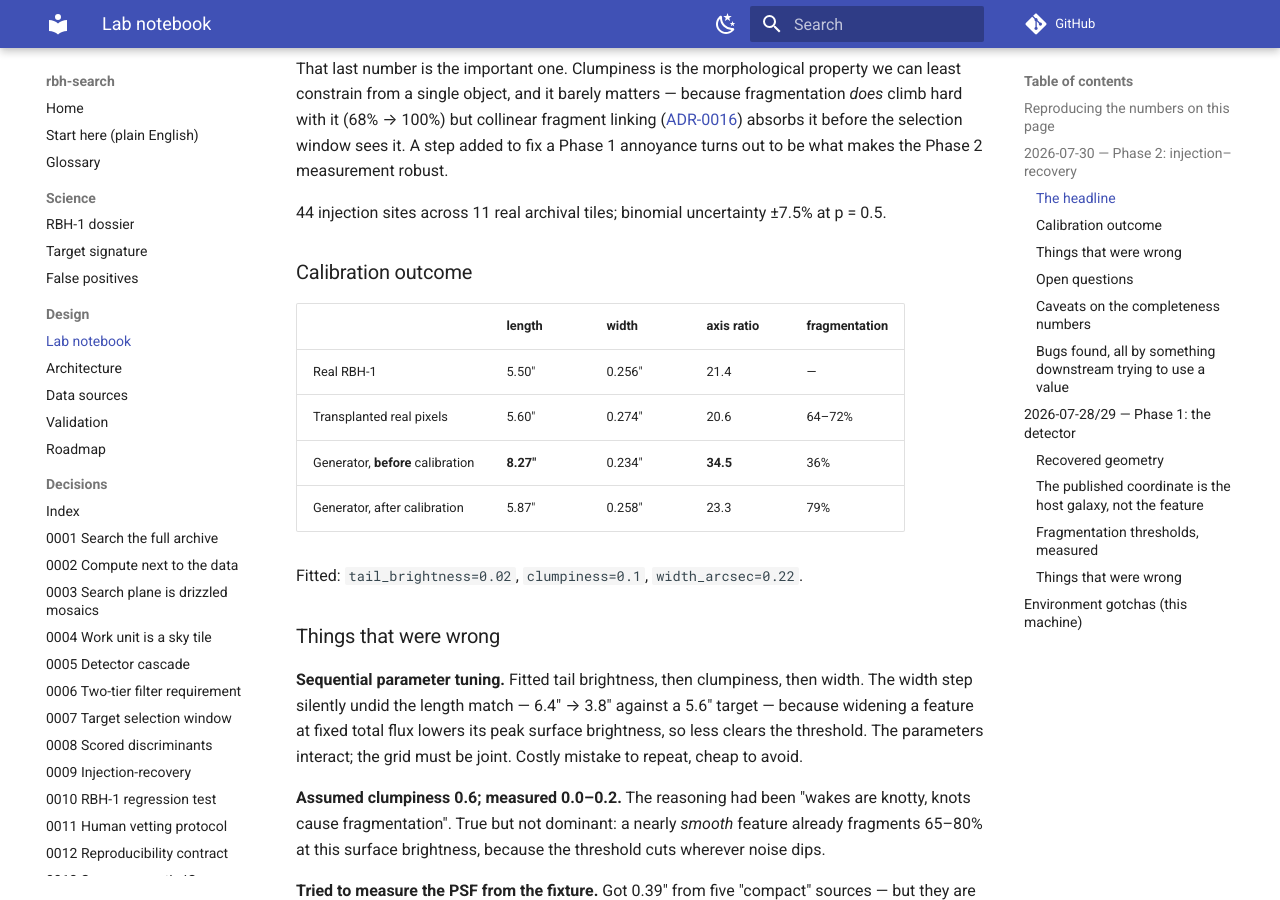
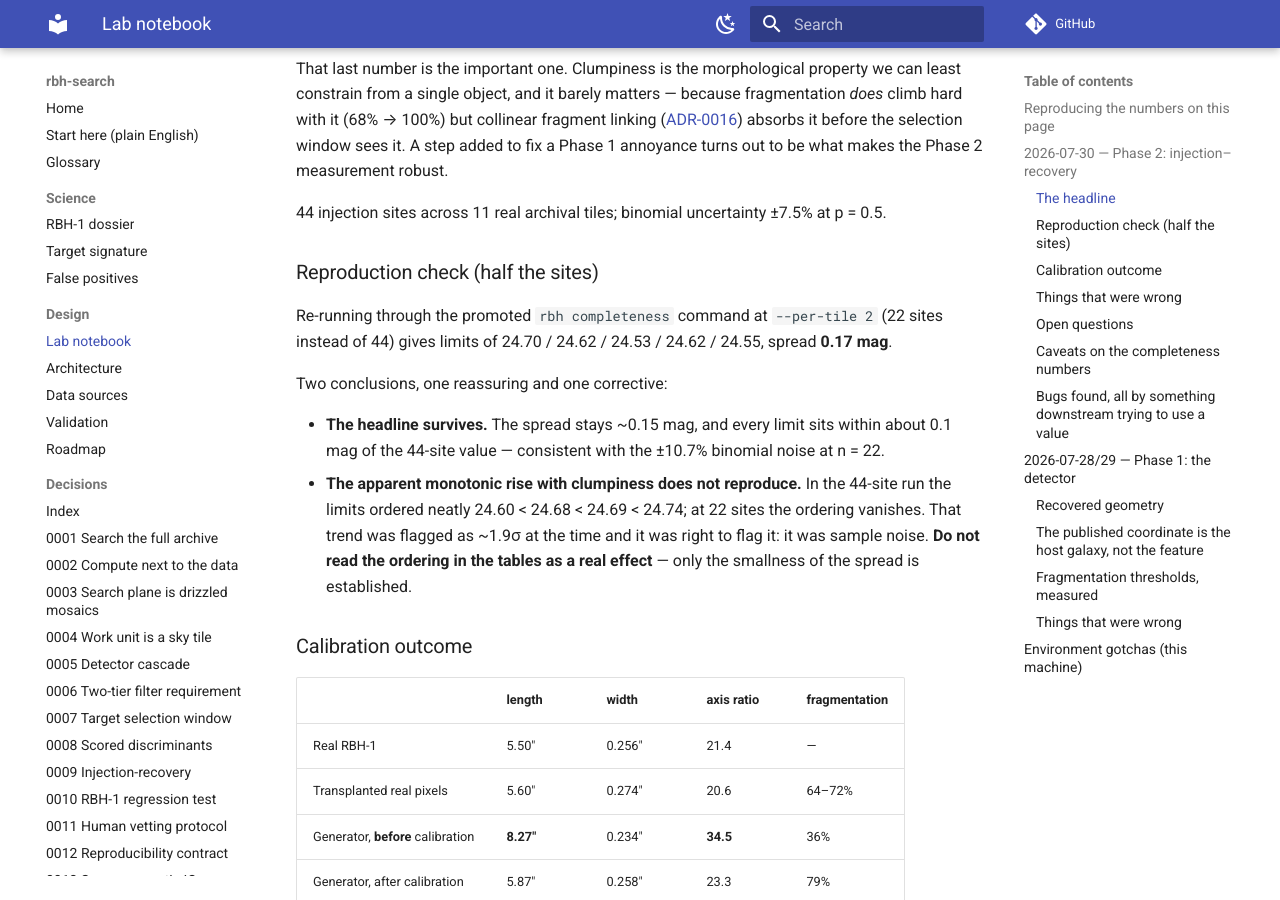
Before and after one commit to FZenji/rbh-search, an MkDocs documentation site: the page built from docs/design/lab-notebook.md, in a window 1280 px wide and 900 px high, scrolled down 1070 px. Built offline with MkDocs 1.6.1 and Material for MkDocs 9.7.7, drawn with Linux system fonts in a browser that asks for light colours; comment, search, counter and statistics services are not loaded.

Commit message:
docs: record that the clumpiness ordering is sample noise, not a trend
Re-running the completeness grid through the promoted `rbh completeness` command
at half the sample (22 sites vs 44) reproduces the headline - spread 0.17 mag
against 0.14, every limit within ~0.1 mag, consistent with the +/-10.7% binomial
noise at n=22 - but scrambles the ordering.

In the first run the 50% limits happened to increase monotonically with
clumpiness (24.60 < 24.68 < 24.69 < 24.74), which reads as a real effect. It is
not; it was flagged as ~1.9 sigma at the time and the rerun confirms it was
noise. Only the smallness of the spread is established.

Noted in the lab notebook, ADR-0017 and the roadmap, since a reader could
otherwise over-read those tables. Also confirms the promoted code reproduces the
scratch-script result, which was the point of running it.

```diff
--- a/docs/design/lab-notebook.md
+++ b/docs/design/lab-notebook.md
@@ -45,6 +45,21 @@ window sees it. A step added to fix a Phase 1 annoyance turns out to be what mak
 Phase 2 measurement robust.
 
 44 injection sites across 11 real archival tiles; binomial uncertainty ±7.5% at p = 0.5.
+
+### Reproduction check (half the sites)
+
+Re-running through the promoted `rbh completeness` command at `--per-tile 2` (22 sites
+instead of 44) gives limits of 24.70 / 24.62 / 24.53 / 24.62 / 24.55, spread **0.17 mag**.
+
+Two conclusions, one reassuring and one corrective:
+
+- **The headline survives.** The spread stays ~0.15 mag, and every limit sits within about
+  0.1 mag of the 44-site value — consistent with the ±10.7% binomial noise at n = 22.
+- **The apparent monotonic rise with clumpiness does not reproduce.** In the 44-site run the
+  limits ordered neatly 24.60 < 24.68 < 24.69 < 24.74; at 22 sites the ordering vanishes.
+  That trend was flagged as ~1.9σ at the time and it was right to flag it: it was sample
+  noise. **Do not read the ordering in the tables as a real effect** — only the smallness of
+  the spread is established.
 
 ### Calibration outcome
 
```
Also changed, not shown: docs/adr/0017-synthetic-realism.md (+5 -1 lines), docs/design/roadmap.md (+3 -0 lines).
